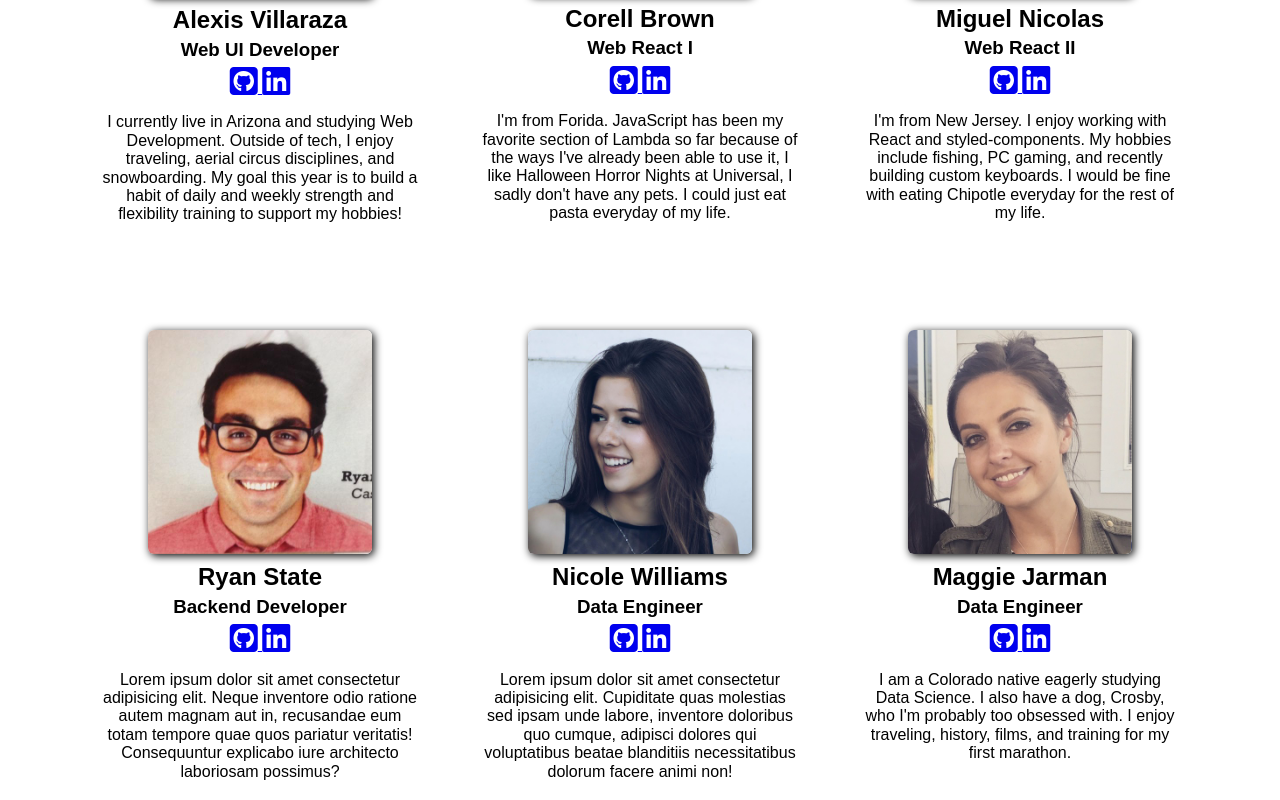
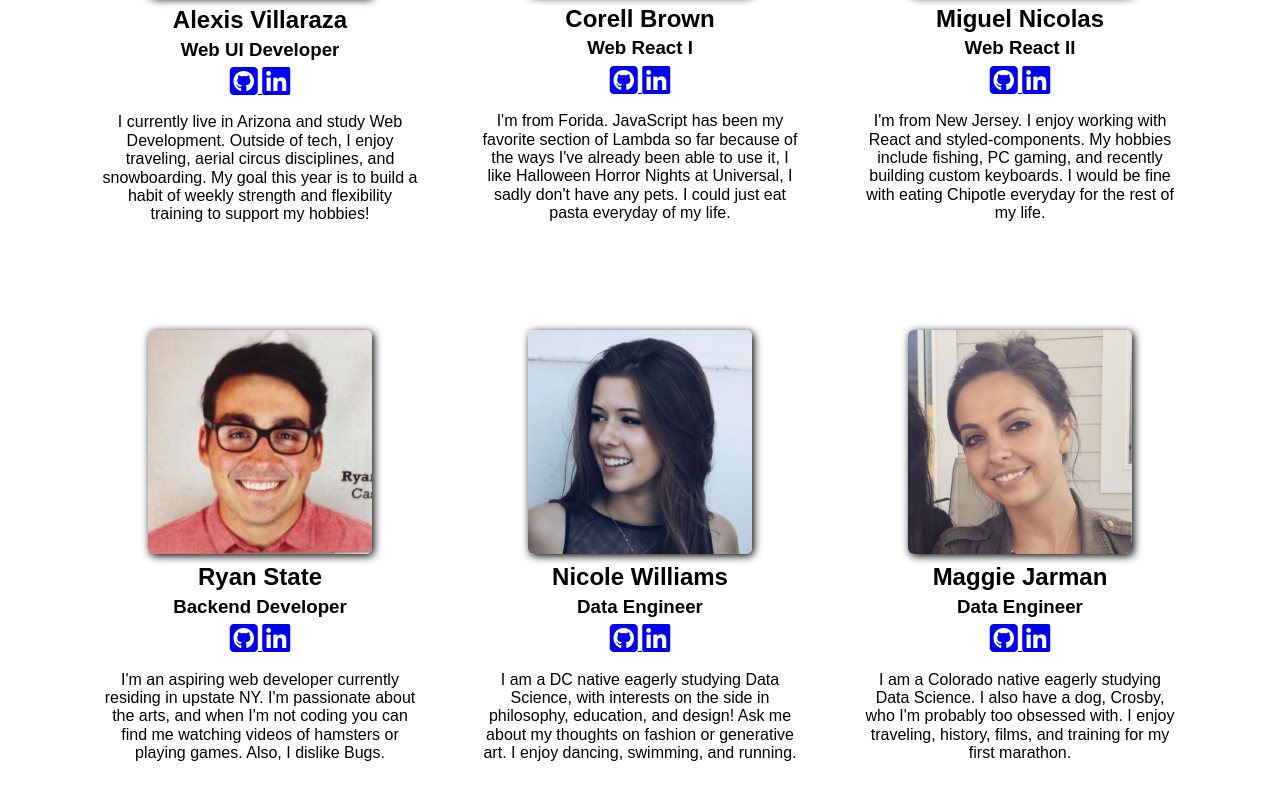
Before and after one commit to tryopti/landing-page, a plain HTML site: page about.html in a window 1280 px wide. Shown: the part 621-1421 px from the top of the page. Drawn offline with Linux system fonts and the light colour scheme; files whose address does not match are found by name; a web font is replaced by a local one.

Commit message:
updated bios

```diff
--- a/about.html
+++ b/about.html
@@ -41,7 +41,7 @@
             <i
             class="fa fa-linkedin-square fa-2x" aria-hidden="true"></i>
         </a>
-        <p>I currently live in Arizona and studying Web Development. Outside of tech, I enjoy traveling, aerial circus disciplines, and snowboarding. My goal this year is to build a habit of daily and weekly strength and flexibility training to support my hobbies!</p>
+        <p>I currently live in Arizona and study Web Development. Outside of tech, I enjoy traveling, aerial circus disciplines, and snowboarding. My goal this year is to build a habit of weekly strength and flexibility training to support my hobbies!</p>
 
     </div>
 
@@ -85,7 +85,7 @@
         <a href="#">
             <i class="fa fa-linkedin-square fa-2x" aria-hidden="true"></i>
         </a>
-        <p>Lorem ipsum dolor sit amet consectetur adipisicing elit. Neque inventore odio ratione autem magnam aut in, recusandae eum totam tempore quae quos pariatur veritatis! Consequuntur explicabo iure architecto laboriosam possimus?</p>
+        <p>I'm an aspiring web developer currently residing in upstate NY. I'm passionate about the arts, and when I'm not coding you can find me watching videos of hamsters or playing games. Also, I dislike Bugs.</p>
     </div>
 
     <div>
@@ -99,7 +99,7 @@
 
         <a href="#"><i class="fa fa-linkedin-square fa-2x" aria-hidden="true"></i>
         </a>
-        <p>Lorem ipsum dolor sit amet consectetur adipisicing elit. Cupiditate quas molestias sed ipsam unde labore, inventore doloribus quo cumque, adipisci dolores qui voluptatibus beatae blanditiis necessitatibus dolorum facere animi non!</p>
+        <p>I am a DC native eagerly studying Data Science, with interests on the side in philosophy, education, and design! Ask me about my thoughts on fashion or generative art. I enjoy dancing, swimming, and running.</p>
 
     </div>
 
```
Also changed, not shown: normalize.css (renamed from less/normalize.css).
